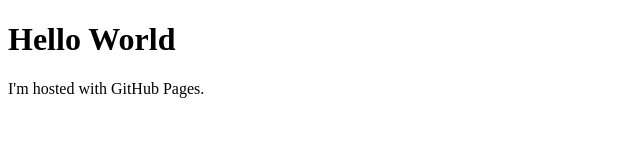
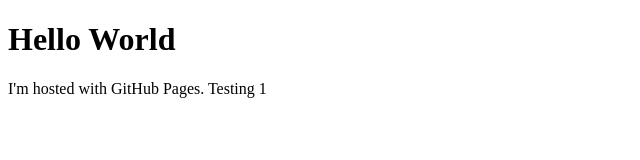
Before and after one commit to anapetrovska/anapetrovska.github.io, a plain HTML site: page index.html in a window 1280 px wide. Shown: the full height of the page, 0-640 px from the left. Drawn offline with Linux system fonts and the light colour scheme.

Commit message:
Update index.html
Small update

```diff
--- a/index.html
+++ b/index.html
@@ -2,6 +2,6 @@
 <html>
 <body>
 <h1>Hello World</h1>
-<p>I'm hosted with GitHub Pages.</p>
+<p>I'm hosted with GitHub Pages. Testing 1</p>
 </body>
 </html>
```
